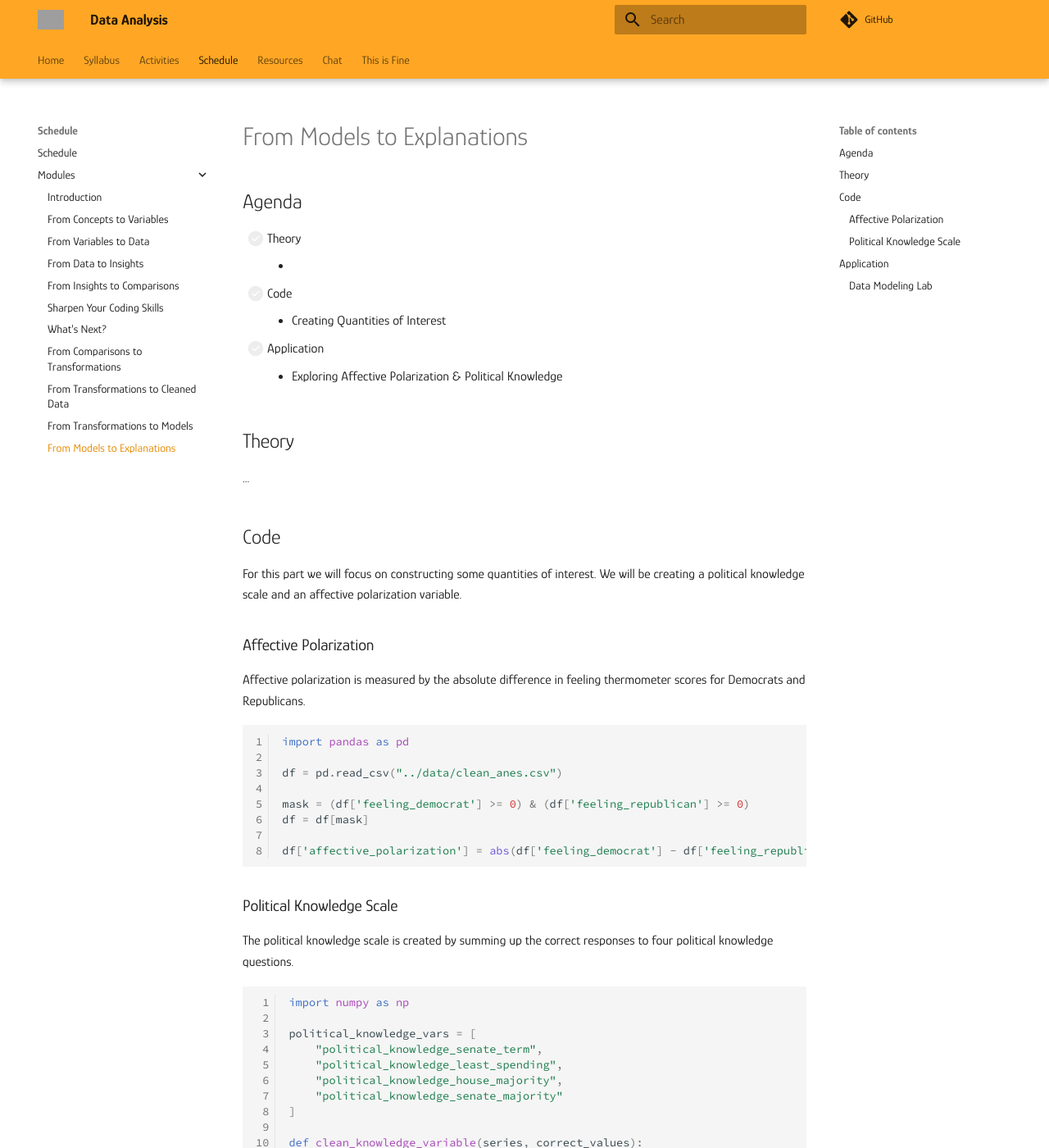
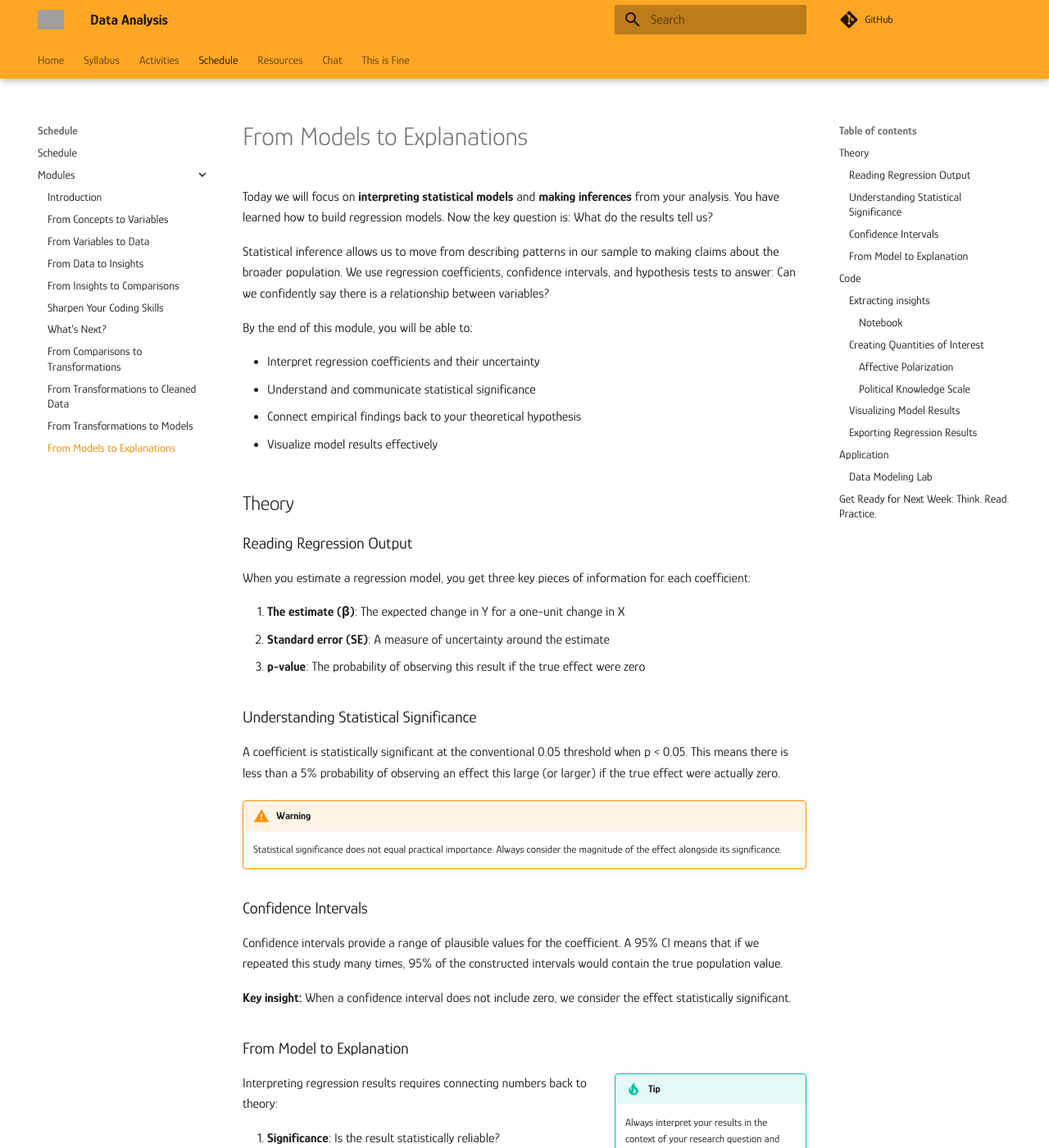
Before and after one commit to mickaeltemporao/data-analysis, an MkDocs documentation site: the page built from docs/modules/inference.md, in a window 1280 px wide and 1400 px high. Shown: the whole window at 82% size. Built offline with MkDocs 1.6.1 and Material for MkDocs 9.7.7, drawn with Linux system fonts in a browser that asks for light colours; comment, search, counter and statistics services are not loaded; some of the changed text lies outside the part shown; grey boxes are pictures that could not be loaded.

Commit message:
update inference module

````diff
--- a/docs/modules/inference.md
+++ b/docs/modules/inference.md
@@ -1,40 +1,84 @@
 # From Models to Explanations
 
-## Agenda
-- [ ] Theory
-    -
-- [ ] Code
-    - Creating Quantities of Interest
-- [ ] Application
-    - Exploring Affective Polarization & Political Knowledge
+Today we will focus on **interpreting statistical models** and **making inferences** from your analysis. You have learned how to build regression models. Now the key question is: What do the results tell us?
+
+Statistical inference allows us to move from describing patterns in our sample to making claims about the broader population. We use regression coefficients, confidence intervals, and hypothesis tests to answer: Can we confidently say there is a relationship between variables?
+
+By the end of this module, you will be able to:
+
+- Interpret regression coefficients and their uncertainty
+- Understand and communicate statistical significance
+- Connect empirical findings back to your theoretical hypothesis
+- Visualize model results effectively
+
 
 ## Theory
 
-...
+### Reading Regression Output
+
+When you estimate a regression model, you get three key pieces of information for each coefficient:
+
+1. **The estimate (β)**: The expected change in Y for a one-unit change in X
+2. **Standard error (SE)**: A measure of uncertainty around the estimate
+3. **p-value**: The probability of observing this result if the true effect were zero
+
+### Understanding Statistical Significance
+
+A coefficient is statistically significant at the conventional 0.05 threshold when p < 0.05. This means there is less than a 5% probability of observing an effect this large (or larger) if the true effect were actually zero.
+
+!!! warning
+    Statistical significance does not equal practical importance. Always consider the magnitude of the effect alongside its significance.
+
+### Confidence Intervals
+
+Confidence intervals provide a range of plausible values for the coefficient. A 95% CI means that if we repeated this study many times, 95% of the constructed intervals would contain the true population value.
+
+**Key insight:** When a confidence interval does not include zero, we consider the effect statistically significant.
+
+### From Model to Explanation
+
+!!! tip inline end
+    Always interpret your results in the context of your research question and hypothesis.
+
+Interpreting regression results requires connecting numbers back to theory:
+
+1. **Significance**: Is the result statistically reliable?
+2. **Sign**: Is the coefficient positive or negative?
+3. **Strength**: How large is the effect in practical terms?
+4. **Causality**: Does this coefficient support your theoretical mechanism?
+
 
 ## Code
 
-For this part we will focus on constructing some quantities of interest. We will be creating a political knowledge scale and an affective polarization variable.
 
-### Affective Polarization
+### Extracting insights
+
+#### Notebook
+- Download and open **Notebook 7 & 8** in VS Code:
+    - **[:fontawesome-solid-file-code: Notebooks 7 & 8](https://github.com/mickaeltemporao/materials/tree/main/notebooks)**
+
+### Creating Quantities of Interest
+
+Before interpreting models, we need to construct meaningful variables. We will create a political knowledge scale and an affective polarization variable.
+
+#### Affective Polarization
 
 Affective polarization is measured by the absolute difference in feeling thermometer scores for Democrats and Republicans.
 
 ```python
 import pandas as pd
 
-df = pd.read_csv("../data/clean_anes.csv")
+df  # contains some data
 
 mask = (df['feeling_democrat'] >= 0) & (df['feeling_republican'] >= 0)
 df = df[mask]
 
 df['affective_polarization'] = abs(df['feeling_democrat'] - df['feeling_republican'])
-
 ```
 
-### Political Knowledge Scale
+#### Political Knowledge Scale
 
-The political knowledge scale is created by summing up the correct responses to four political knowledge questions.
+The political knowledge scale is created by summing the correct responses to four political knowledge questions.
 
 ```python
 import numpy as np
@@ -47,11 +91,11 @@ political_knowledge_vars = [
 ]
 
 def clean_knowledge_variable(series, correct_values):
-# Replace invalid codes with NaN
-series_cleaned = series.replace([-9, -5, -4, -1], np.nan)
-# Recode correct answers as 1, others as 0
-series_cleaned = series_cleaned.apply(lambda x: 1 if x in correct_values else 0)
-return series_cleaned
+    # Replace invalid codes with NaN
+    series_cleaned = series.replace([-9, -5, -4, -1], np.nan)
+    # Recode correct answers as 1, others as 0
+    series_cleaned = series_cleaned.apply(lambda x: 1 if x in correct_values else 0)
+    return series_cleaned
 
 # Apply the function to clean the variable
 df['political_knowledge_senate_term'] = clean_knowledge_variable(df['political_knowledge_senate_term'], [6])
@@ -62,21 +106,81 @@ df['political_knowledge_senate_majority'] = clean_knowledge_variable(df['politic
 df['political_knowledge_scale'] = df[political_knowledge_vars].sum(axis=1)
 ```
 
+### Visualizing Model Results
+
+Visualizations help communicate complex results more effectively than tables alone. Coefficient plots show estimates alongside their confidence intervals.
+
+```python
+import pandas as pd
+import matplotlib.pyplot as plt
+
+# Extract coefficients and confidence intervals
+coef_df = pd.DataFrame({
+    'coef': model.params,
+    'lower_ci': model.conf_int()[0],
+    'upper_ci': model.conf_int()[1],
+    'pval': model.pvalues
+}).drop('Intercept')
+
+# Create coefficient plot
+plt.figure(figsize=(8, 4))
+plt.errorbar(
+    coef_df['coef'],
+    coef_df.index,
+    xerr=(coef_df['coef'] - coef_df['lower_ci'],
+          coef_df['upper_ci'] - coef_df['coef']),
+    fmt='o', color='b', elinewidth=2, capsize=4
+)
+plt.axvline(x=0, color='grey', linestyle='--')
+plt.title('Regression Coefficients with Confidence Intervals')
+plt.xlabel('Coefficient')
+plt.ylabel('Variables')
+plt.tight_layout()
+```
+
+**Reading the plot:**
+
+- Points show coefficient estimates
+- Bars show 95% confidence intervals
+- If the interval crosses zero (the dashed line), the effect is not statistically significant
+
+### Exporting Regression Results
+
+To integrate regression tables into your Typst document:
+
+```python
+from mmisc.typst import make_table
+
+# Create a list of models to compare
+my_models = [model1, model2]
+
+# Export to Typst format
+make_table(my_models)
+
+# Or save to file
+make_table(my_models, as_file=True)
+```
+
 ## Application
 
 ### Data Modeling Lab
-<a href="materials/modeling-lab.ipynb" download>Download Modeling L</a>
 
-- Download the following modeling lab file and open it in VSCode: [lab-modeling.ipynb](https://github.com/mickaeltemporao/data-analysis/blob/main/docs/materials/lab-modeling.ipynb)
+Download the lab file and open it in VSCode
 
-We will use contents mostly from from **[Notebook 7 & 8](https://github.com/mickaeltemporao/materials/tree/main/notebooks)**.
+- [**LAB Modeling**](https://github.com/mickaeltemporao/data-analysis/blob/main/docs/materials/lab-modeling.ipynb)
+
+Focus on *understanding how each IV (predictors) is related to the DV (outcome)*. Ask yourself:
+
+- What does each coefficient tell me about my hypothesis?
+- Is the effect statistically significant?
+- What is the magnitude of the effect in practical terms?
 
 !!! tip inline end
     To load and use a notebook in VS Code, follow steps 3 to 5 in
     [📘 Notebooks in VS Code](../resources/notebook-vscode.md)
 
-Focus on *understanding how each IV (predictors) is related to the DV (outcome)*. Ask yourself:
+---
 
-- How does each variable help me explain the outcome (DV)?
-- What is the causal mechanism behind it?
-- What is the hypothetical direction of the effect (+/-)?
+## **Get Ready for Next Week: Think. Read. Practice.**
+
+**Milestone 5 - Forthcoming...**
````
